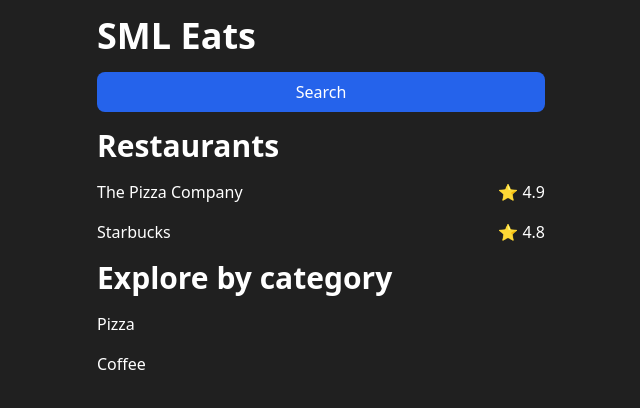
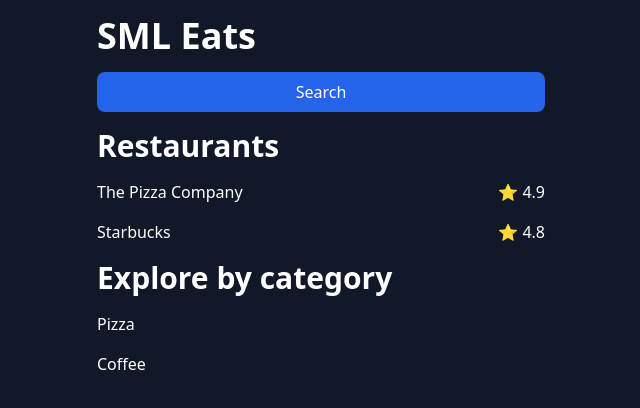
Before and after one commit to shamwela/sml-eats, a Next.js app: page / in a window 1280 px wide. Shown: the top 408 px of the page, without its empty margins (319-959 px from the left). Built offline with nearby package versions, Linux system fonts and the light colour scheme.

Commit message:
Improve styles

```diff
--- a/pages/search.tsx
+++ b/pages/search.tsx
@@ -82,7 +82,7 @@
 
       <section className='flex flex-col gap-y-4'>
         <Link href='/'>
-          <a className='button max-w-fit'>x</a>
+          <a>x</a>
         </Link>
 
         <h1>Search</h1>
--- a/styles/globals.css
+++ b/styles/globals.css
@@ -5,12 +5,11 @@
 *,
 ::before,
 ::after {
-  color: white;
+  @apply text-secondary;
 }
 
 body {
-  @apply p-4;
-  background-color: #202020;
+  @apply bg-primary p-4;
 }
 
 h1,
@@ -36,11 +35,11 @@
 button,
 .button,
 [type='submit'] {
-  @apply inline-block bg-blue-600 px-4 py-2 text-center;
+  @apply inline-block bg-accent px-4 py-2 text-center;
 }
 
 select,
 option,
 input {
-  @apply text-black;
+  @apply text-primary;
 }
--- a/tailwind.config.js
+++ b/tailwind.config.js
@@ -4,4 +4,11 @@
     './pages/**/*.{ts,tsx}',
     './ui/**/*.{ts,tsx}',
   ],
+  theme: {
+    colors: {
+      primary: 'rgb(17 24 39)',
+      secondary: 'white',
+      accent: 'rgb(37 99 235)',
+    },
+  },
 }
```
